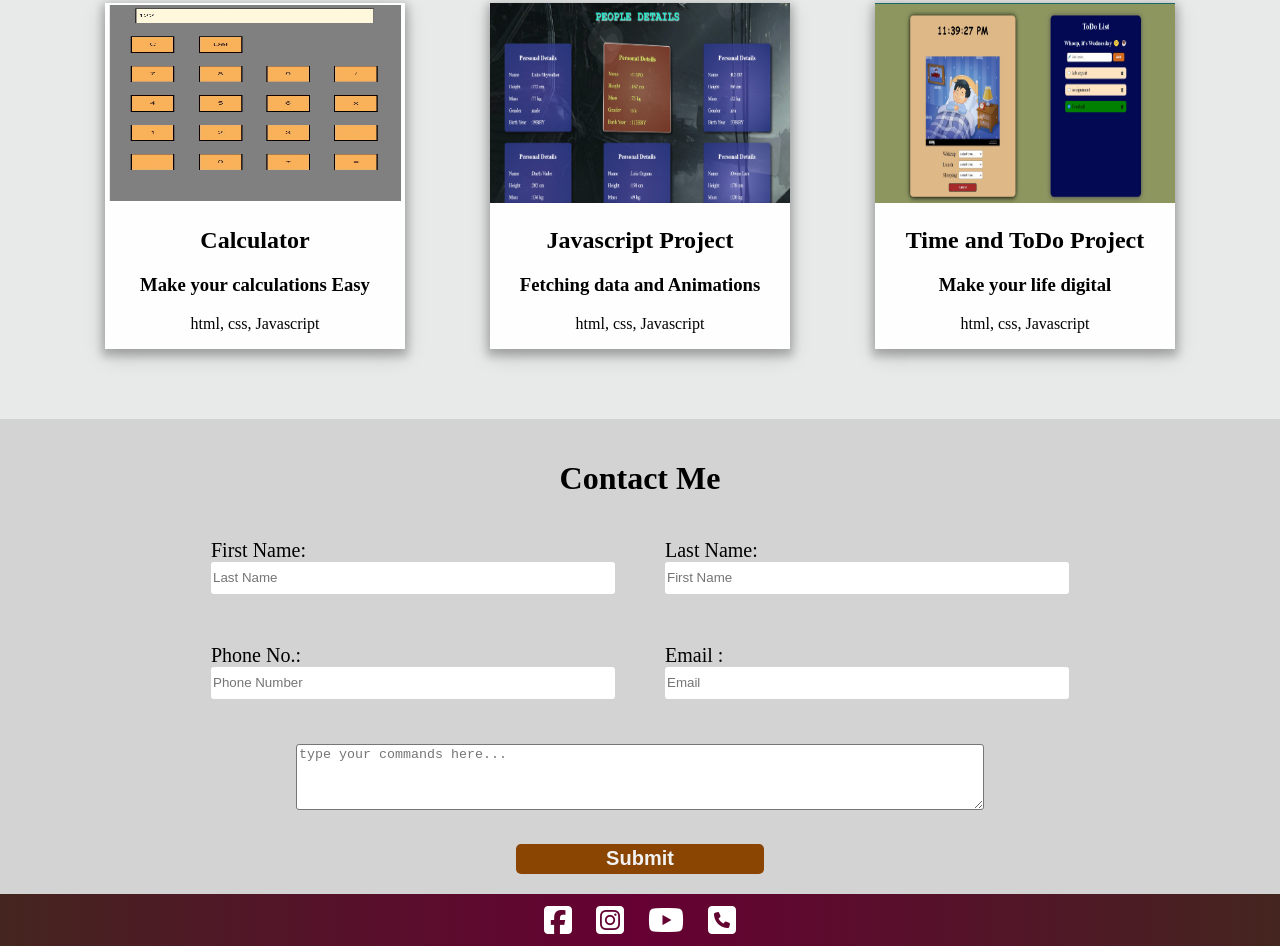
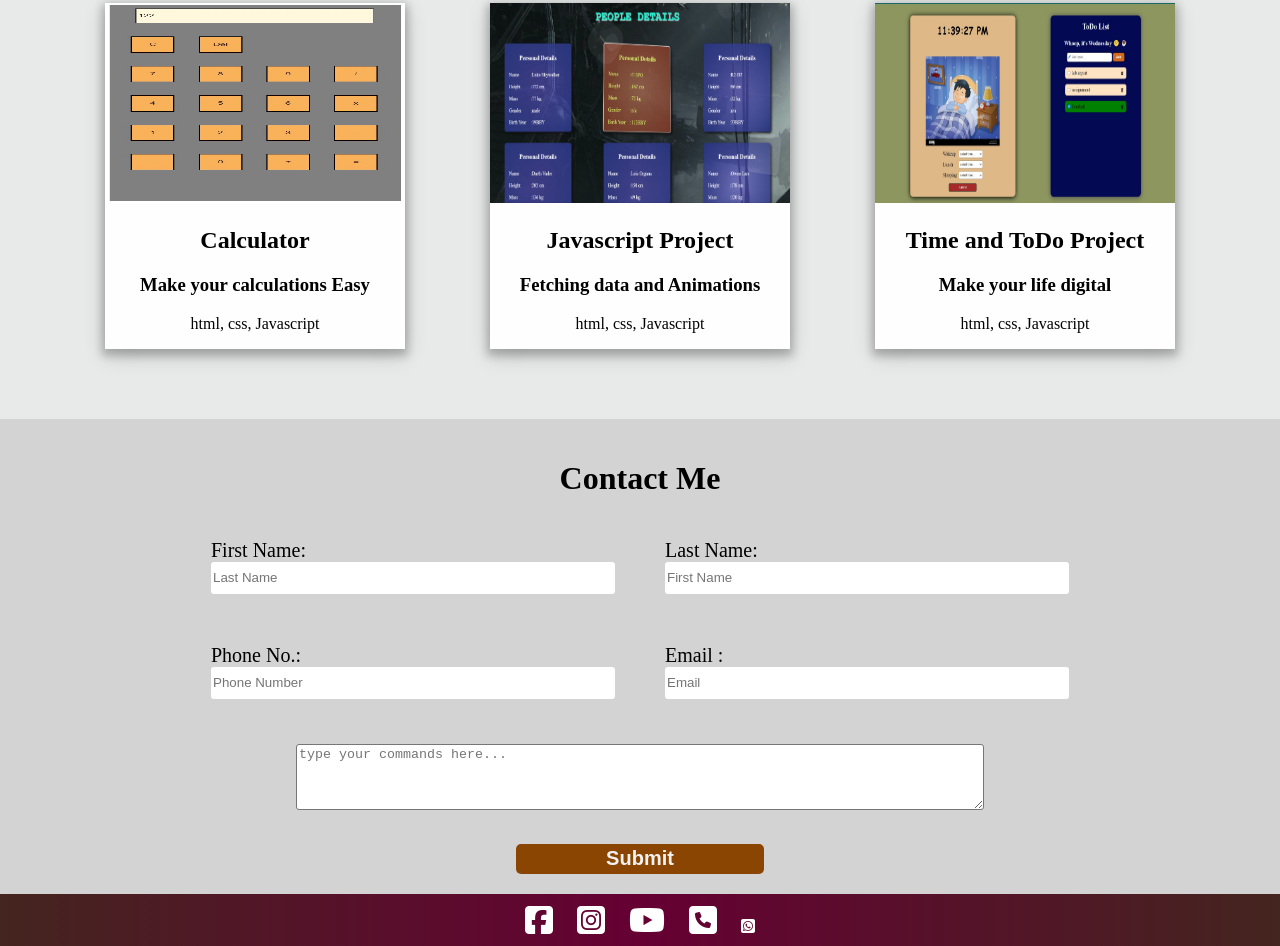
Before and after one commit to Sahalkdm/portfolio.github.io, a plain HTML site: page index.html in a window 1280 px wide. Shown: the part 1748-2694 px from the top of the page. Drawn offline with nearby package versions, Linux system fonts and the light colour scheme.

Commit message:
Update index.html

```diff
--- a/index.html
+++ b/index.html
@@ -155,6 +155,7 @@
             <a href="https://www.instagram.com/sahal_kdm/"><i class="fa-brands fa-instagram-square fa-2x"></i></a>
             <a href="https://www.youtube.com/channel/UCizZT38nZSEiluC0GXECBcA"><i class="fa-brands fa-youtube fa-2x"></i></a>
             <a href="tel:7736614854"><i class="fa-solid fa-square-phone fa-2x"></i></a>
+            <a href="https://wa.me/7736614854"><i class="fa-brands fa-square-whatsapp"></i></a>
           </div>
 
 
```
